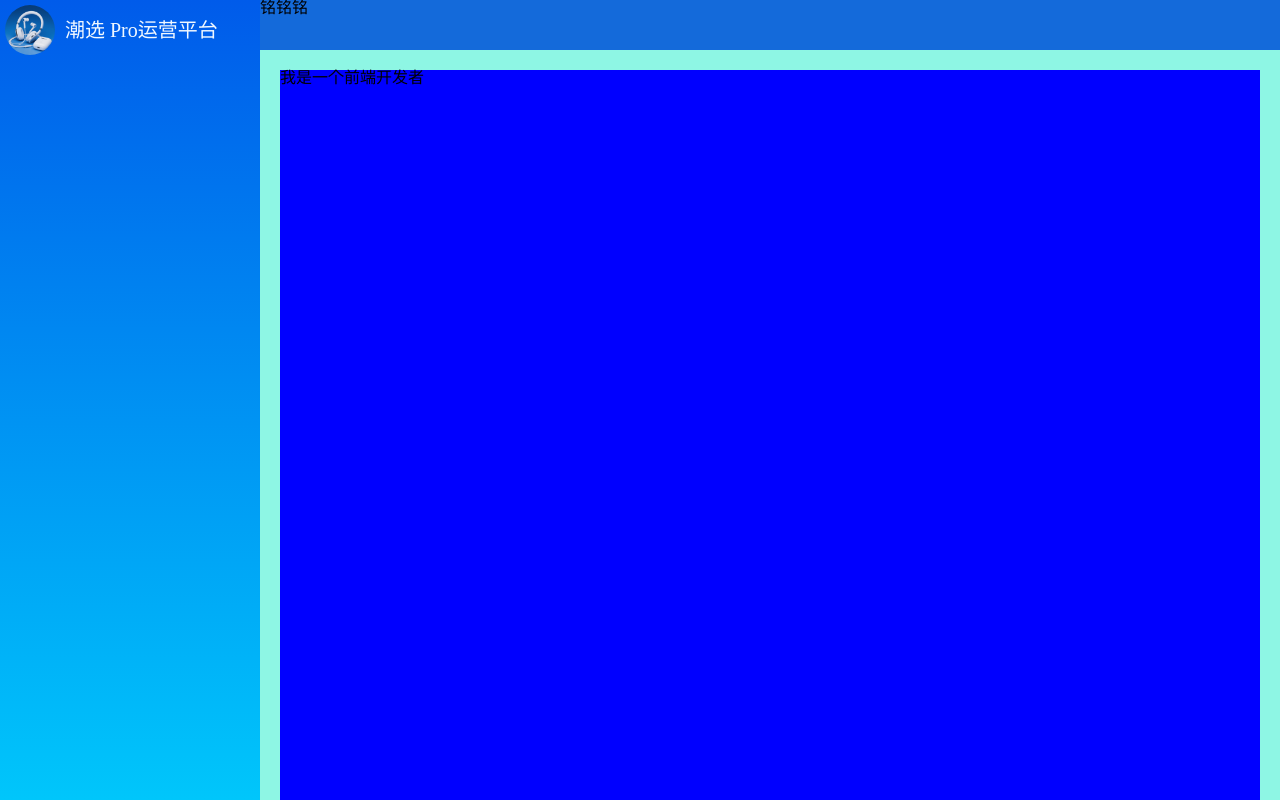
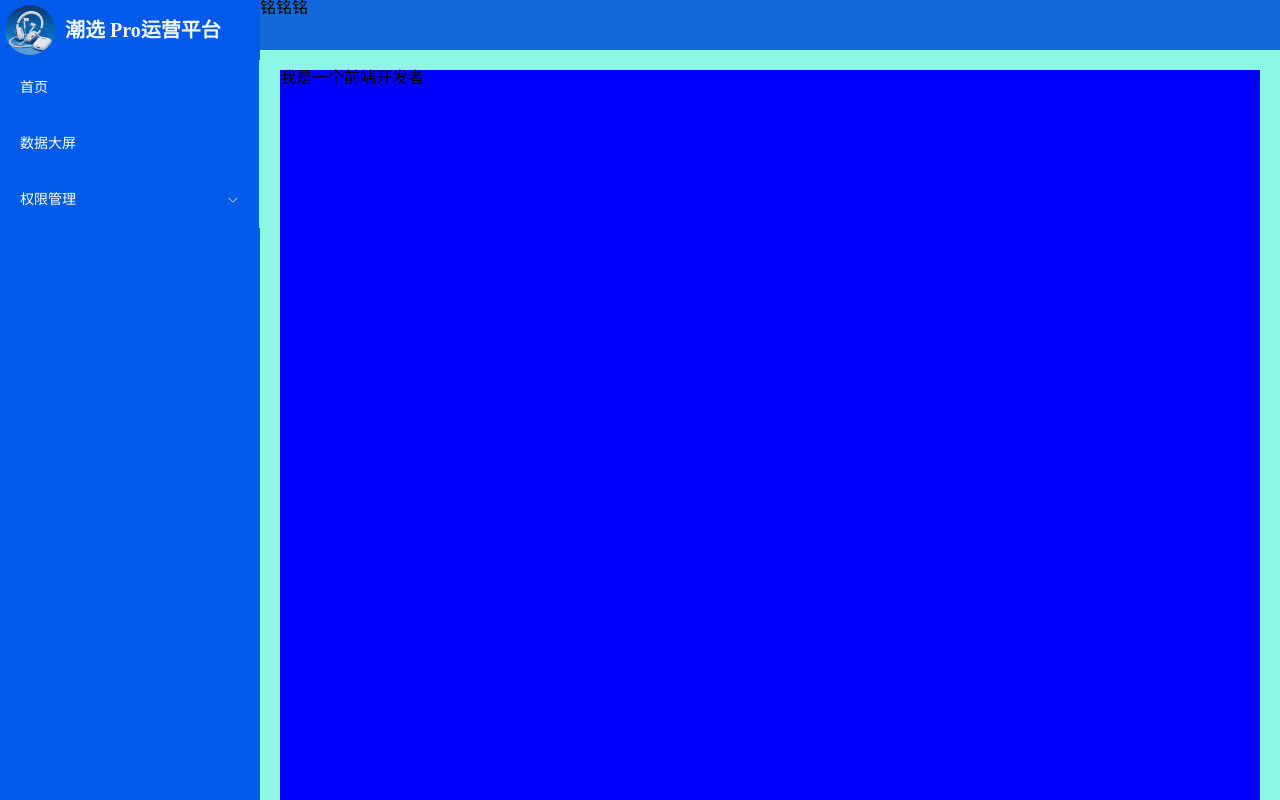
Before and after one commit to LIU2020822LMC/LIU2020822LMC-vue3-Ts-admin-project-GuiGuZhenXuan, a Vue app: page /#/ in a window 1280 px wide. Built offline with nearby package versions, Linux system fonts and the light colour scheme.

Commit message:
feat: 左侧菜单静态的搭建

```diff
--- a/src/layout/Logo/index.vue
+++ b/src/layout/Logo/index.vue
@@ -12,7 +12,7 @@ import setting from '@/setting'
 <style scoped lang="scss">
 .logo {
   width: 100%;
-  height: 60px;
+  height: $base-menu-logo-height;
   color: aliceblue;
   display: flex;
   align-items: center;
@@ -23,8 +23,9 @@ import setting from '@/setting'
     padding: 5px;
   }
   p {
-    font-size: 20px;
+    font-size: $base-menu-logo-text-size;
     margin-left: 5px;
+    font-weight: bolder;
   }
 }
 </style>
--- a/src/layout/index.vue
+++ b/src/layout/index.vue
@@ -3,6 +3,18 @@
     <!-- 左侧菜单 -->
     <div class="layout_slider">
       <Logo />
+      <el-scrollbar height="Scrollbar">
+        <el-menu background-color="#005bea" text-color="#fdfdfd">
+          <el-menu-item index="1">首页</el-menu-item>
+          <el-menu-item index="2">数据大屏</el-menu-item>
+          <el-sub-menu index="3">
+            <template #title>权限管理</template>
+            <el-menu-item index="3-1">用户管理</el-menu-item>
+            <el-menu-item index="3-2">角色管理</el-menu-item>
+            <el-menu-item index="3-3">菜单设置</el-menu-item>
+          </el-sub-menu>
+        </el-menu>
+      </el-scrollbar>
     </div>
     <!-- 顶部导航 -->
     <div class="layout_tabbar">铭铭铭</div>
@@ -25,7 +37,10 @@ import Logo from './Logo/index.vue'
   .layout_slider {
     width: $base-menu-width;
     height: 100vh;
-    background-image: $base-menu-bg-color;
+    background-color: $base-menu-bg-color;
+    .Scrollbar {
+      height: calc(100vh - #{$base-menu-logo-height});
+    }
   }
 
   .layout_tabbar {
--- a/src/styles/variable.scss
+++ b/src/styles/variable.scss
@@ -4,7 +4,13 @@ $color: rgb(174, 0, 255);
 $base-menu-width: 260px;
 
 // 左侧菜单的背景颜色
-$base-menu-bg-color: linear-gradient(to top, #00c6fb 0%, #005bea 100%);
+$base-menu-bg-color: #005bea;
 
 // 顶部导航的高度
 $base-tabbar-height: 50px;
+
+// 左侧菜单logo高度设置
+$base-menu-logo-height: 60px;
+
+// 左侧菜单logo右侧文字大小
+$base-menu-logo-text-size: 20px;
```
